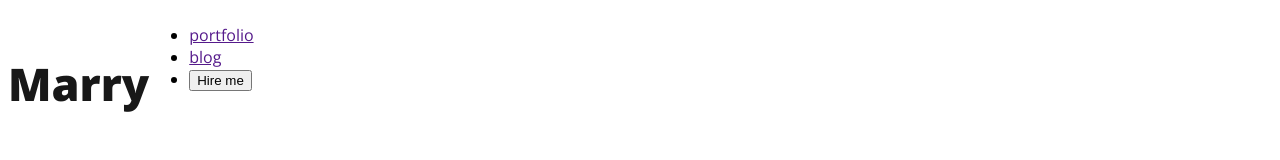
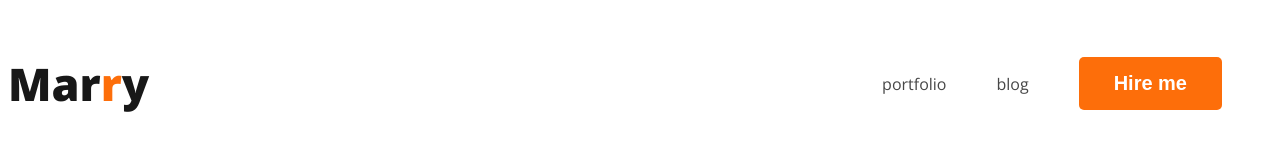
Before and after one commit to williamsarkar/web-portfolio, a plain HTML site: page index.html in a window 1280 px wide. Drawn offline with nearby package versions, Linux system fonts and the light colour scheme.

Commit message:
css file

```diff
--- a/index.html
+++ b/index.html
@@ -12,11 +12,11 @@
 <body>
     <header>
         <nav>
-            <h3 class="nav-title" >Marry</h3>
+            <h3 class="nav-title" >Mar<span class="color-title">r</span>y</h3>
             <ul>
                 <li> <a href="">portfolio</a> </li>
                 <li><a href="">blog</a></li>
-                <li><button>Hire me</button></li>
+                <li><button class="batton-primary">Hire me</button></li>
             </ul>
 
 
--- a/style/portfolio.css
+++ b/style/portfolio.css
@@ -6,13 +6,39 @@ body{
 
 nav{
     display: flex;
+    justify-content:space-between;
+
 
 }
 .nav-title{
-    color: #181818;
-
+color: #181818;
 font-size: 45px;
-font-style: normal;
 font-weight: 800;
 
 }
+   .color-title{
+    color: #FD6E0A;
+   }
+   nav ul{
+    display: flex;
+    align-items:center;
+
+   }
+   nav li{
+    list-style: none;
+    margin-right: 50px;
+
+   }
+   nav a{
+    text-decoration: none;
+    color: #474747;
+   }
+   .batton-primary{
+    border-radius: 5px;
+background: #FD6E0A;
+font-size: 20px;
+font-weight: 700;
+border:0px;
+color:white;
+padding:15px 35px;
+   }
```
